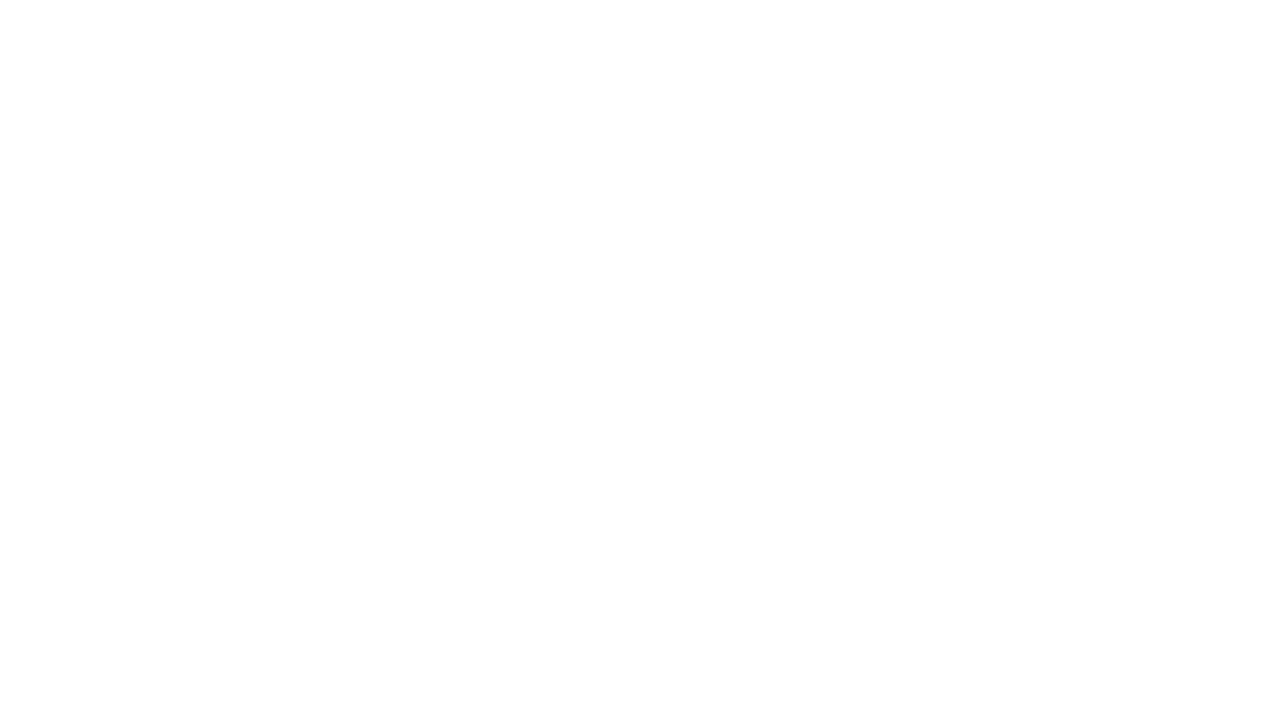
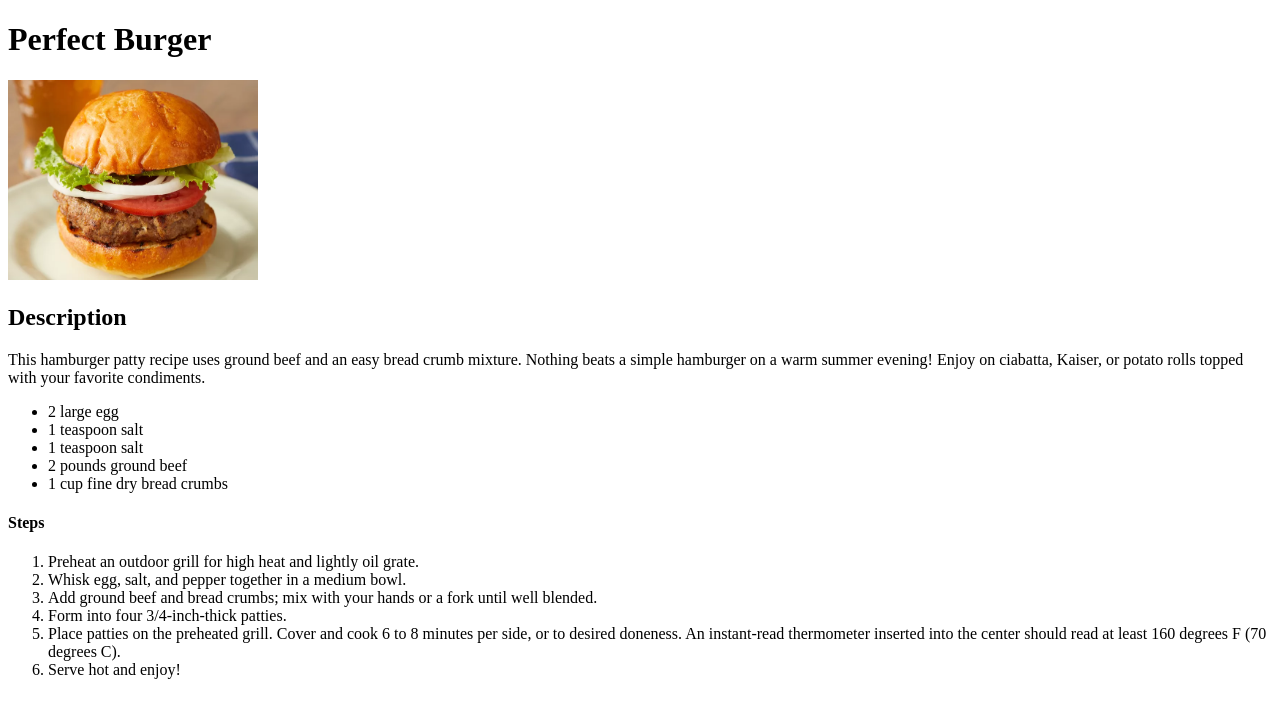
Before and after one commit to Abhigarg7/odin-recipes, a plain HTML site: page recipes/burger.html in a window 1280 px wide. Drawn offline with Linux system fonts and the light colour scheme.

Commit message:
Create burger page with its images
i created the burger page with burger image added to the image folder.

```diff
--- a/recipes/burger.html
+++ b/recipes/burger.html
@@ -5,6 +5,26 @@
     <title>>Odin Recipes</title>
 </head>
 <body>
+    <h1>Perfect Burger</h1>
+    <img src="../images/burger.png" alt="Perfect Burger image" width="250" height="200">
+    <h2>Description</h2>
+    <p>This hamburger patty recipe uses ground beef and an easy bread crumb mixture. Nothing beats a simple hamburger on a warm summer evening! Enjoy on ciabatta, Kaiser, or potato rolls topped with your favorite condiments.</h4>
+    <ul>
+        <li>2 large egg</li>
+        <li>1 teaspoon salt</li>
+        <li>1 teaspoon salt</li>
+        <li>2 pounds ground beef</li>
+        <li>1 cup fine dry bread crumbs</li>
+    </ul>
+    <h4>Steps</h4>
+    <ol>
+        <li>Preheat an outdoor grill for high heat and lightly oil grate.</li>
+        <li>Whisk egg, salt, and pepper together in a medium bowl.</li>
+        <li>Add ground beef and bread crumbs; mix with your hands or a fork until well blended.</li>
+        <li>Form into four 3/4-inch-thick patties.</li>
+        <li>Place patties on the preheated grill. Cover and cook 6 to 8 minutes per side, or to desired doneness. An instant-read thermometer inserted into the center should read at least 160 degrees F (70 degrees C).</li>
+        <li>Serve hot and enjoy!</li>
+    </ol>
 
 </body>
 </html>
```
Also changed, not shown: images/burger.png (added).
